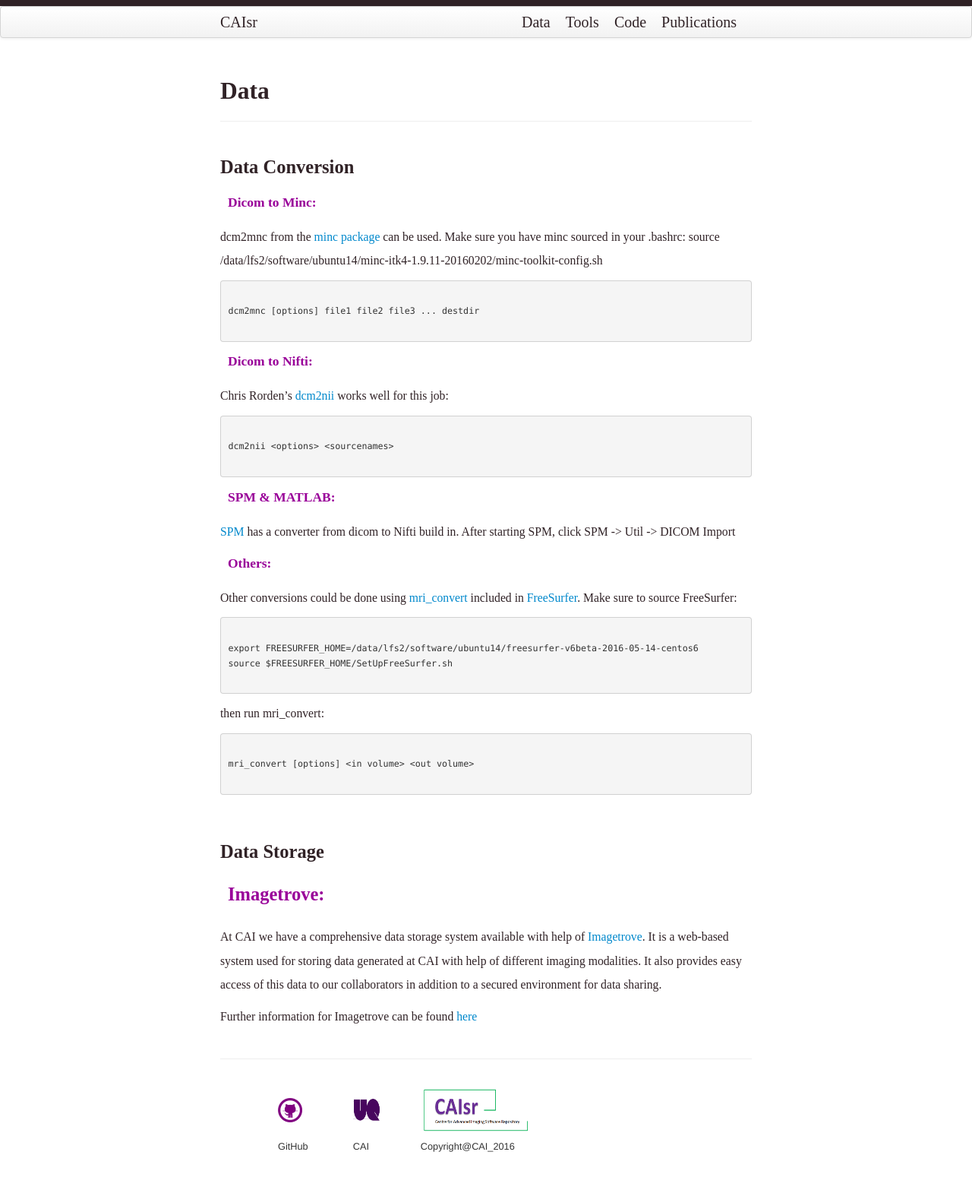
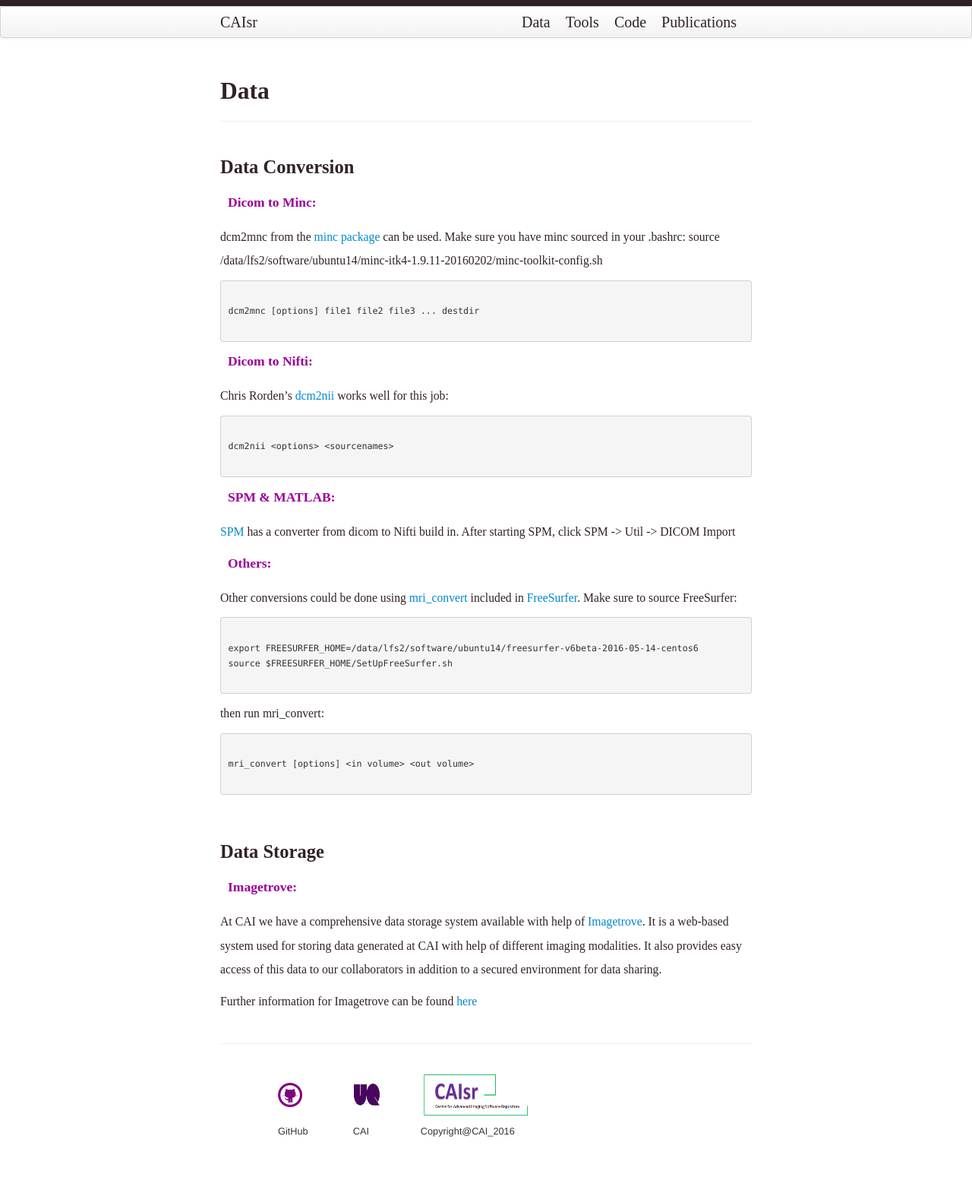
Before and after one commit to CAIsr/CAIsr.github.io, a Jekyll site: the page built from pages/data_conversion.md, in a window 1280 px wide. Shown: the whole page at 76% size. Built offline with Jekyll 4.4.1, drawn with Linux system fonts in a browser that asks for light colours.

Commit message:
Update data_conversion.md

```diff
--- a/pages/data_conversion.md
+++ b/pages/data_conversion.md
@@ -62,7 +62,7 @@ mri_convert [options] <in volume> <out volume>
 ### Data Storage
 
 <dl>
-<dd> <h3 style="color:#990099;"> Imagetrove: </h3> </dd>
+<dd> <h4 style="color:#990099;"> Imagetrove: </h4> </dd>
 </dl>
 
 At CAI we have a comprehensive data storage system available with help of [Imagetrove](https://projects.ands.org.au/id/ERIC08). It is a web-based system used for
```
